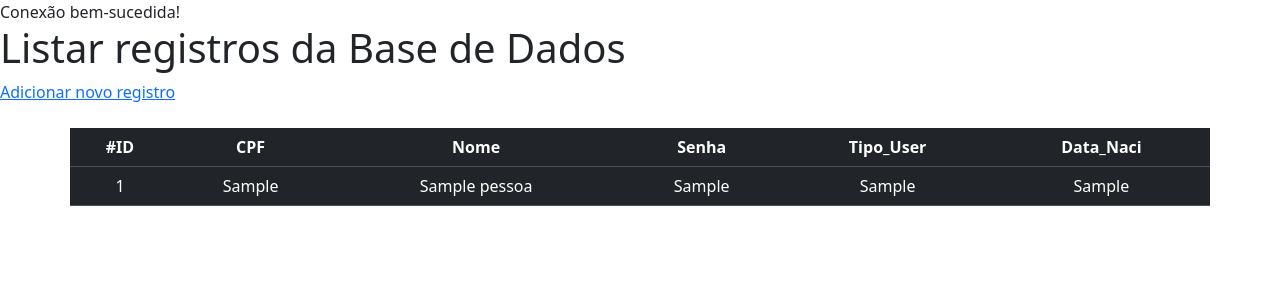
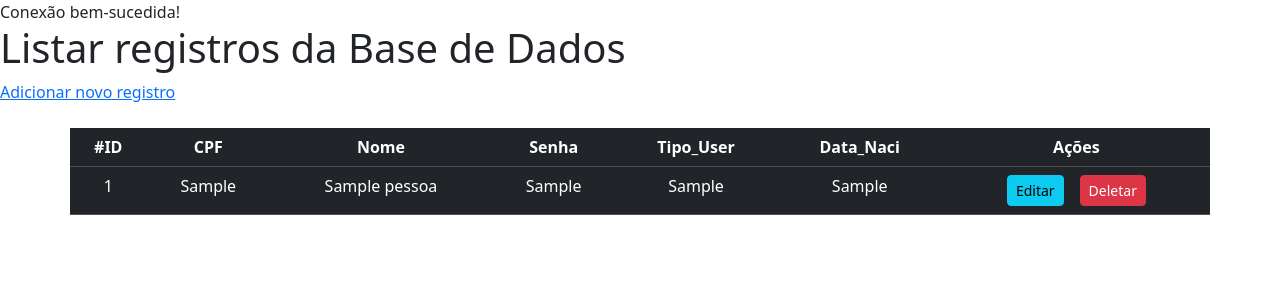
Before and after one commit to CaioScatolino/projetonovaescola, a PHP site: page /dashboard/index_dash_apagar.php in a window 1280 px wide. Shown: the top 300 px of the page. Run offline with PHP 8.4, Linux system fonts and the light colour scheme; tables that the repository leaves empty or names only in its code hold one stand-in row (values such as "Sample post").

Commit message:
adicionando botões de ação na tabela select

```diff
--- a/dashboard/index_dash_apagar.php
+++ b/dashboard/index_dash_apagar.php
@@ -33,6 +33,7 @@ $comando->execute();
                 <th>Senha</th>
                 <th>Tipo_User</th>
                 <th>Data_Naci</th>
+                <th>Ações</th>
             </tr>
         </thead>
         <tbody>
@@ -48,6 +49,12 @@ $comando->execute();
                     <td><?php echo $pessoas['senha'] ?></td>
                     <td><?php echo $pessoas['tipo_user'] ?></td>
                     <td><?php echo $pessoas['data_nasc'] ?></td>
+                    <td>
+                        <div class="d-flex gap-3 justify-content-center">
+                            <a href="" class="btn btn-info btn-sm">Editar</a>
+                            <a href="" class="btn btn-danger btn-sm">Deletar</a>
+                        </div>
+                    </td>
 
                 </tr>
             <?php
```
